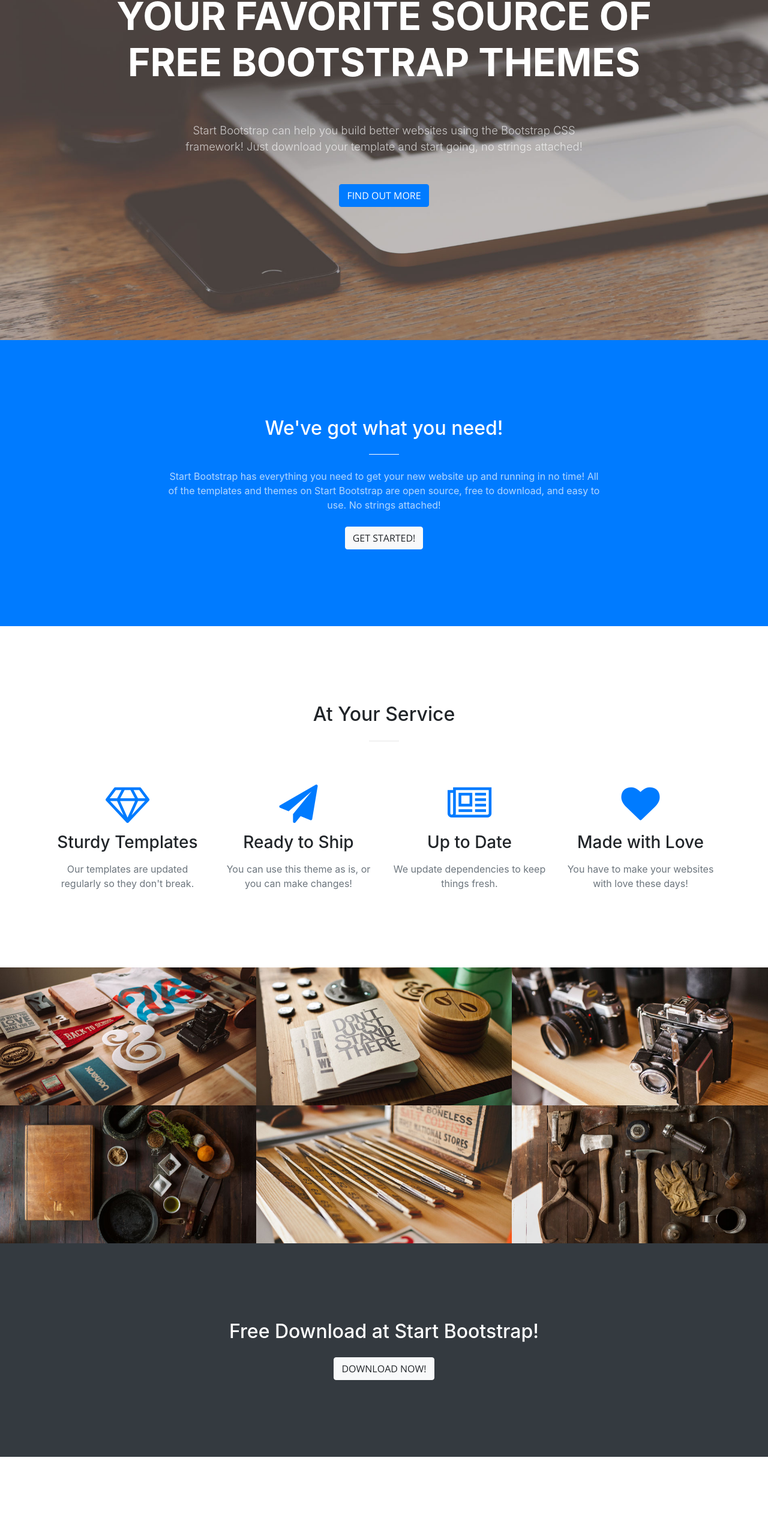
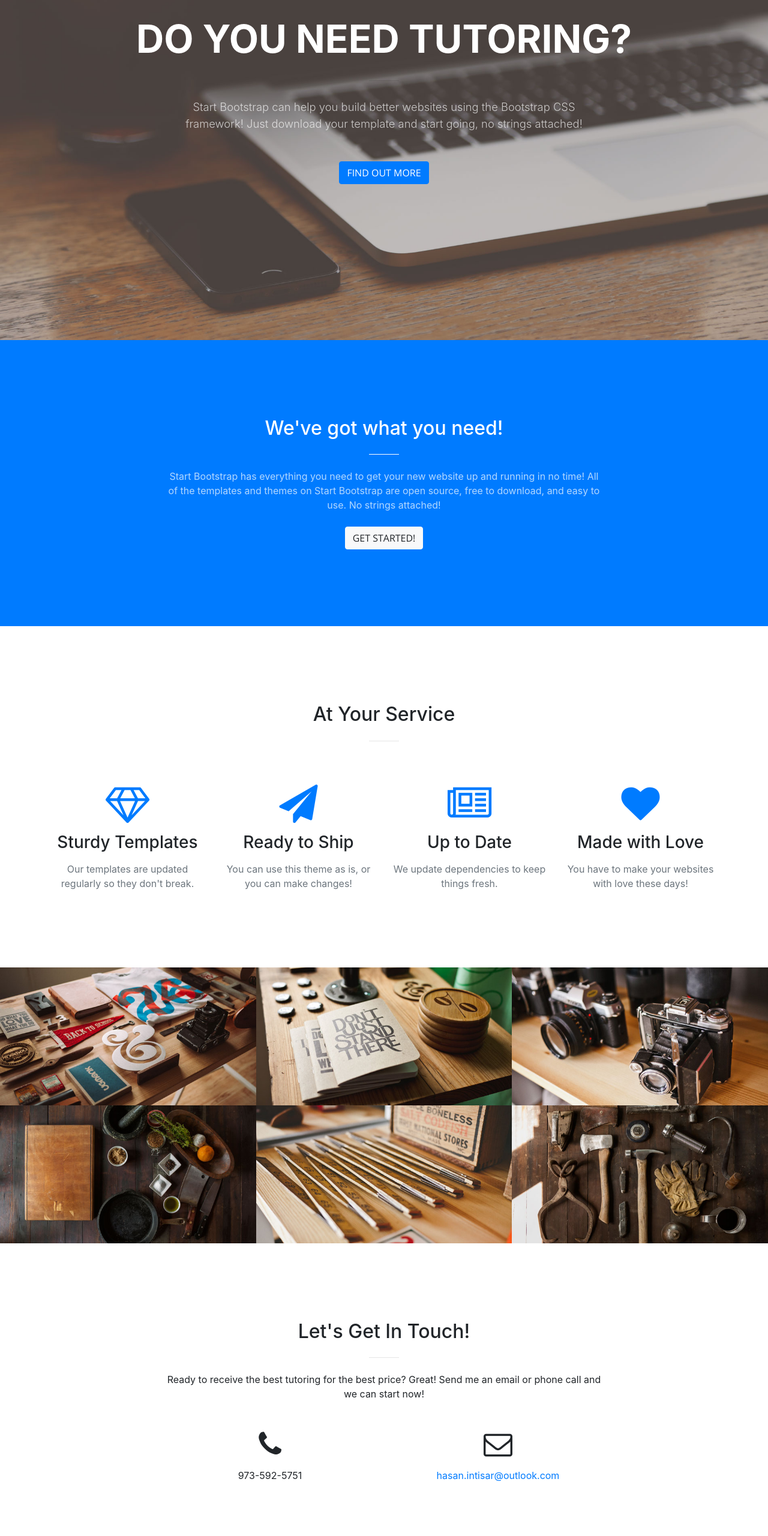
Before and after one commit to computertechhasan/hasanthetutor, a website with bundled scripts: page startbootstrap-creative-gh-pages/index.html in a window 1280 px wide. Shown: the part 233-2794 px from the top of the page at 60% size. Built offline with nearby package versions, Linux system fonts and the light colour scheme.

Commit message:
Change minor things

```diff
--- a/startbootstrap-creative-gh-pages/index.html
+++ b/startbootstrap-creative-gh-pages/index.html
@@ -59,7 +59,7 @@
         <div class="row">
           <div class="col-lg-10 mx-auto">
             <h1 class="text-uppercase">
-              <strong>Your Favorite Source of Free Bootstrap Themes</strong>
+              <strong>Do you need tutoring?</strong>
             </h1>
             <hr>
           </div>
@@ -224,31 +224,24 @@
       </div>
     </section>
 
-    <section class="bg-dark text-white">
-      <div class="container text-center">
-        <h2 class="mb-4">Free Download at Start Bootstrap!</h2>
-        <a class="btn btn-light btn-xl sr-button" href="http://startbootstrap.com/template-overviews/creative/">Download Now!</a>
-      </div>
-    </section>
-
     <section id="contact">
       <div class="container">
         <div class="row">
           <div class="col-lg-8 mx-auto text-center">
             <h2 class="section-heading">Let's Get In Touch!</h2>
             <hr class="my-4">
-            <p class="mb-5">Ready to start your next project with us? That's great! Give us a call or send us an email and we will get back to you as soon as possible!</p>
+            <p class="mb-5">Ready to receive the best tutoring for the best price? Great! Send me an email or phone call and we can start now!</p>
           </div>
         </div>
         <div class="row">
           <div class="col-lg-4 ml-auto text-center">
             <i class="fa fa-phone fa-3x mb-3 sr-contact"></i>
-            <p>123-456-6789</p>
+            <p>973-592-5751</p>
           </div>
           <div class="col-lg-4 mr-auto text-center">
             <i class="fa fa-envelope-o fa-3x mb-3 sr-contact"></i>
             <p>
-              <a href="mailto:your-email@your-domain.com">feedback@startbootstrap.com</a>
+              <a href="mailto:your-email@your-domain.com">hasan.intisar@outlook.com</a>
             </p>
           </div>
         </div>
```
Also changed, not shown: startbootstrap-creative-gh-pages/img/portfolio/fullsize/ltc.png (added).
